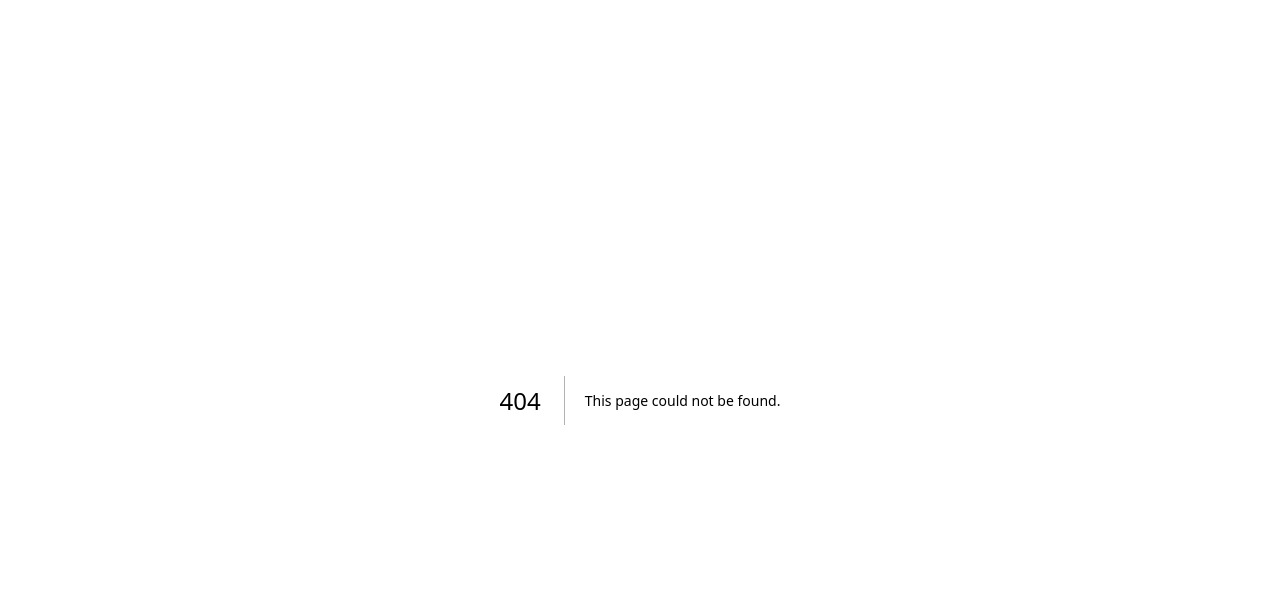
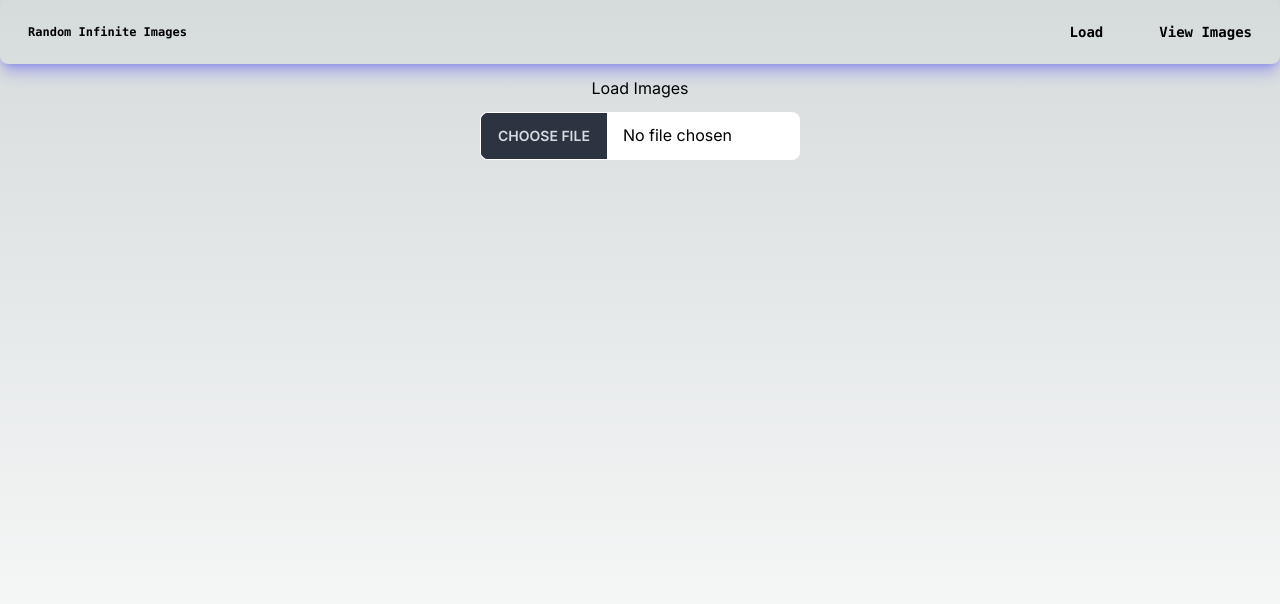
Before and after one commit to Jumaikel/imagegallery-app, a Next.js app: page /pages/loadimages in a window 1280 px wide. Before the commit this address had no page. Shown: the top 604 px of the page. Built offline with nearby package versions, Linux system fonts and the light colour scheme.

Commit message:
Added page to upload images and page to view shared images. Additionally, the supabase api was installed and the storage was used to store images.

```diff
--- /dev/null
+++ b/app/components/GalleryContext.tsx
@@ -0,0 +1,34 @@
+import React, { createContext, useContext, useState, ReactNode } from 'react';
+
+type GalleryContextType = {
+    images: string[];
+    addImage: (image: string) => void;
+};
+
+const GalleryContext = createContext<GalleryContextType | undefined>(undefined);
+
+export const useGallery = () => {
+    const context = useContext(GalleryContext);
+    if (!context) {
+        throw new Error('useGallery must be used within a GalleryProvider');
+    }
+    return context;
+};
+
+type GalleryProviderProps = {
+    children: React.ReactNode;
+};
+
+export const GalleryProvider: React.FC<GalleryProviderProps> = ({ children }) => {
+    const [images, setImages] = useState<string[]>([]);
+
+    const addImage = (image: string) => {
+        setImages([...images, image]);
+    };
+
+    return (
+        <GalleryContext.Provider value={{ images, addImage }}>
+            {children}
+        </GalleryContext.Provider>
+    );
+};
--- a/app/components/ImageGallery.tsx
+++ b/app/components/ImageGallery.tsx
@@ -17,7 +17,7 @@ const ImageGallery = () => {
 
   useEffect(() => {
     fetchImages();
-  }, [ page]);
+  }, [page]);
 
   const fetchImages = async () => {
     if (scrollCount >= maxScrolls) return;
@@ -61,13 +61,13 @@ const ImageGallery = () => {
   }, []);
 
   return (
-    <div ref={imageGalleryRef} style={{ overflowY: 'auto', maxHeight: '600px' }}>
-       <Masonry
-       breakpointCols={{ 1100: 4, 800: 3,500: 2 }}
-       className="my-masonry-grid"
-       columnClassName="my-masonry-grid_column m-5"
-       style={{ display: 'flex', justifyContent: 'center' }}
-    >
+    <div ref={imageGalleryRef} style={{ overflowY: 'auto', maxHeight: '1080px' }}>
+      <Masonry
+        breakpointCols={{default:4, 1100: 4, 800: 3, 500: 2 }}
+        className="my-masonry-grid"
+        columnClassName="my-masonry-grid_column m-5"
+        style={{ display: 'flex', justifyContent: 'center' }}
+      >
         {lastImages.map(image => (
           <div key={image.id} className='masonry-item'>
             <Image
--- a/app/components/NavBar.tsx
+++ b/app/components/NavBar.tsx
@@ -1,17 +1,23 @@
-import Link from 'next/link'
-import React, { useState } from 'react'
-import NavOptions from './NavOptions'
+import Link from 'next/link';
+import React from 'react';
+import NavOptions from './NavOptions';
 
 const NavBar = () => {
-  const options = ['Load', 'View Images'];
+  const options = [
+    { label: 'Load', href: '../pages/loadimages' },
+    { label: 'View Images', href: '../pages/sharedimages' }
+  ];
+
   return (
-    <div className=' mb-3'>
-    <nav className='rounded-lg navbar font-semibold  text-xs shadow-lg shadow-indigo-500/50 font-mono  flex justify-between'>
-    <label className='text-xs px-5'>Random Infinite Images</label>
-    <NavOptions options={options}/>
-    </nav>
+    <div className="mb-3">
+      <nav className="rounded-lg navbar font-semibold text-sm shadow-lg shadow-indigo-500/50 font-mono flex justify-between items-center">
+        <Link href="/">
+          <span className="text-xs px-5 cursor-pointer">Random Infinite Images</span>
+        </Link>
+        <NavOptions options={options} />
+      </nav>
     </div>
+  );
+};
 
-  )
-}
-export default NavBar
+export default NavBar;
--- a/app/components/NavOptions.tsx
+++ b/app/components/NavOptions.tsx
@@ -1,20 +1,23 @@
 import React from 'react';
+import Link from 'next/link';
 
+type Option = {
+  label: string;
+  href: string;
+};
 
-
-function NavOptions({ options }: { options: string[] }) {
+const NavOptions: React.FC<{ options: Option[] }> = ({ options }) => {
   return (
-    <div>
+    <div className="flex space-x-4">
       {options.map((option, index) => (
-        <label
-          key={index}
-          className='hover:text-indigo-500 shadow-indigo-500 hover:rounded-lg px-5 transition-colors duration-300'
-        >
-          {option}
-        </label>
+        <Link key={index} href={option.href} passHref>
+          <div className="hover:text-indigo-500 shadow-indigo-500 hover:rounded-lg px-5 transition-colors duration-300 cursor-pointer">
+            {option.label}
+          </div>
+        </Link>
       ))}
     </div>
   );
-}
+};
 
 export default NavOptions;
--- /dev/null
+++ b/app/components/SharedImages.tsx
@@ -0,0 +1,75 @@
+"use client"
+import React, { useEffect, useState, useMemo } from 'react';
+import { supabase, supabaseUrl } from '../utils/supabaseClient';
+import Image from 'next/image';
+import Masonry from 'react-masonry-css';
+
+interface ImageData {
+    id: string;
+    url: string;
+}
+
+const SharedImages = () => {
+    const [images, setImages] = useState<ImageData[]>([]);
+    const [page, setPage] = useState(1);
+
+    useEffect(() => {
+        fetchImages();
+    }, [page]);
+
+    const fetchImages = async () => {
+        try {
+            const { data, error } = await supabase.storage
+                .from('sharedimages')
+                .list('');
+
+            if (error) {
+                throw new Error(error.message);
+            }
+
+            if (data && data.length > 0) {
+                const imageUrls = data.map((image: any) => ({
+                    id: image.id,
+                    url: `${supabaseUrl}/storage/v1/object/public/sharedimages/${image.name}`
+                }));
+                setImages(imageUrls);
+            } else {
+                setImages([]);
+            }
+        } catch (error: any) {
+            console.error('Error getting images:', error.message);
+        }
+    };
+
+    useEffect(() => {
+        document.body.style.overflow = 'hidden';
+        return () => {
+            document.body.style.overflow = 'auto';
+        };
+    }, []);
+
+    return (
+        <div style={{ overflowY: 'auto', maxHeight: '1080px' }}>
+            <Masonry
+                breakpointCols={{ default: 4, 1100: 4, 800: 3, 500: 2 }}
+                className="my-masonry-grid"
+                columnClassName="my-masonry-grid_column m-5"
+                style={{ display: 'flex', justifyContent: 'center' }}
+            >
+                {images.slice(1).map(image => (
+                    <div key={image.id} className='masonry-item'>
+                        <img
+                            src={image.url}
+                            alt={`Image ${image.id}`}
+                            width={600}
+                            height={400}
+                            className='rounded-lg overflow-hidden hover:opacity-50 transition-opacity duration-300 m-2'
+                        />
+                    </div>
+                ))}
+            </Masonry >
+        </div >
+    );
+}
+
+export default SharedImages;
--- /dev/null
+++ b/app/components/UploadImage.tsx
@@ -0,0 +1,65 @@
+import React, { useState } from 'react';
+import { useGallery } from './GalleryContext';
+import { supabaseUrl, supabase } from '../utils/supabaseClient';
+
+const UploadImage: React.FC = () => {
+    const { addImage } = useGallery();
+    const [imageUrl, setImageUrl] = useState<string | null>(null);
+    const [selectedFile, setSelectedFile] = useState<File | null>(null);
+    const [uploadMessage, setUploadMessage] = useState<string | null>(null);
+
+    const handleFileUpload = async () => {
+        if (!selectedFile) return;
+
+        try {
+            const fileData = selectedFile;
+            const { data, error } = await supabase.storage
+                .from('sharedimages')
+                .upload(`image-${Date.now()}`, fileData);
+
+            if (error) {
+                throw new Error(error.message);
+            }
+
+            if (data) {
+                addImage(data.path);
+                const fileUrl = `${supabaseUrl}/storage/v1/object/public/sharedimages/${data.path}`;
+                setImageUrl(fileUrl);
+                setSelectedFile(null);
+                setUploadMessage('Image uploaded successfully!');
+            }
+        } catch (error: any) {
+            console.error('Error uploading image:', error.message);
+            setUploadMessage('Failed to upload image');
+        }
+    };
+
+    const handleFileChange = (e: React.ChangeEvent<HTMLInputElement>) => {
+        const file = e.target.files?.[0];
+        if (file) {
+            setSelectedFile(file);
+        }
+    };
+
+    return (
+        <div className="text-center" >
+            <input className='file-input w-full max-w-xs mb-3 mt-3'
+                type="file"
+                accept="image/*"
+                onChange={handleFileChange}/>
+            {selectedFile && (
+                <div className="flex justify-center">
+                    <button onClick={handleFileUpload} className='bg-blue-500 hover:bg-blue-700 text-white font-bold py-2 px-4 rounded'>Upload</button>
+                </div>
+            )}
+            {uploadMessage && <p className="text-green-500">{uploadMessage}</p>}
+            {imageUrl && (
+                <div className="flex justify-center ">
+                    <img src={imageUrl} alt="Uploaded" className="max-w-96 h-auto rounded-lg m-3" />
+                </div>
+            )}
+        </div>
+    );
+};
+
+export default UploadImage;
--- a/app/globals.css
+++ b/app/globals.css
@@ -18,12 +18,12 @@
 
 body {
   color: rgb(var(--foreground-rgb));
-  background: linear-gradient(
-      to bottom,
+  background: linear-gradient(to bottom,
       transparent,
-      rgb(var(--background-end-rgb))
-    )
-    rgb(var(--background-start-rgb));
+      rgb(var(--background-end-rgb))) rgb(var(--background-start-rgb));
+  margin: 0;
+  padding: 0;
+  height: 100vh;
 }
 
 @layer utilities {
--- /dev/null
+++ b/app/pages/loadimages/page.tsx
@@ -0,0 +1,21 @@
+"use client"
+import React from 'react';
+import UploadImage from '../../components/UploadImage';
+import { GalleryProvider } from '../../components/GalleryContext';
+import NavBar from "../../components/NavBar";
+
+const LoadImages: React.FC = () => {
+    return (
+        <GalleryProvider>
+            <header>
+                <NavBar />
+            </header>
+            <div className="flex-container mx-6 pb-6 text-center" >
+                <h1>Load Images</h1>
+                <UploadImage />
+            </div>
+        </GalleryProvider>
+    );
+};
+
+export default LoadImages;
--- /dev/null
+++ b/app/pages/sharedimages/page.tsx
@@ -0,0 +1,20 @@
+"use client"
+import React from 'react';
+import { GalleryProvider } from '../../components/GalleryContext';
+import NavBar from "../../components/NavBar";
+import SharedImages from "../../components/SharedImages";
+
+const SharedImagesView: React.FC = () => {
+    return (
+        <GalleryProvider>
+            <header>
+                <NavBar />
+            </header>
+            <div className="flex-container mx-6" >
+                <SharedImages/>
+            </div>
+        </GalleryProvider>
+    );
+};
+
+export default SharedImagesView;
--- /dev/null
+++ b/app/utils/supabaseClient.ts
@@ -0,0 +1,6 @@
+import { createClient } from '@supabase/supabase-js';
+
+export const supabaseUrl = 'https://wfjqlytnczdnfzsaifuo.supabase.co';
+const supabaseKey = 'eyJhbGciOiJIUzI1NiIsInR5cCI6IkpXVCJ9.eyJpc3MiOiJzdXBhYmFzZSIsInJlZiI6IndmanFseXRuY3pkbmZ6c2FpZnVvIiwicm9sZSI6ImFub24iLCJpYXQiOjE3MTEyMTEyMDEsImV4cCI6MjAyNjc4NzIwMX0.K5tnmvRo-s_xf_7X7eTs3LX7wo6VEV2h8ZCR5EVnO14';
+
+export const supabase = createClient(supabaseUrl, supabaseKey);
--- a/package.json
+++ b/package.json
@@ -9,6 +9,7 @@
     "lint": "next lint"
   },
   "dependencies": {
+    "@supabase/supabase-js": "^2.39.8",
     "next": "14.1.4",
     "react": "^18",
     "react-dom": "^18",
```
Also changed, not shown: app/page.tsx (+6 -6 lines), 1 other file (tests, documents, lock files or other folders).
